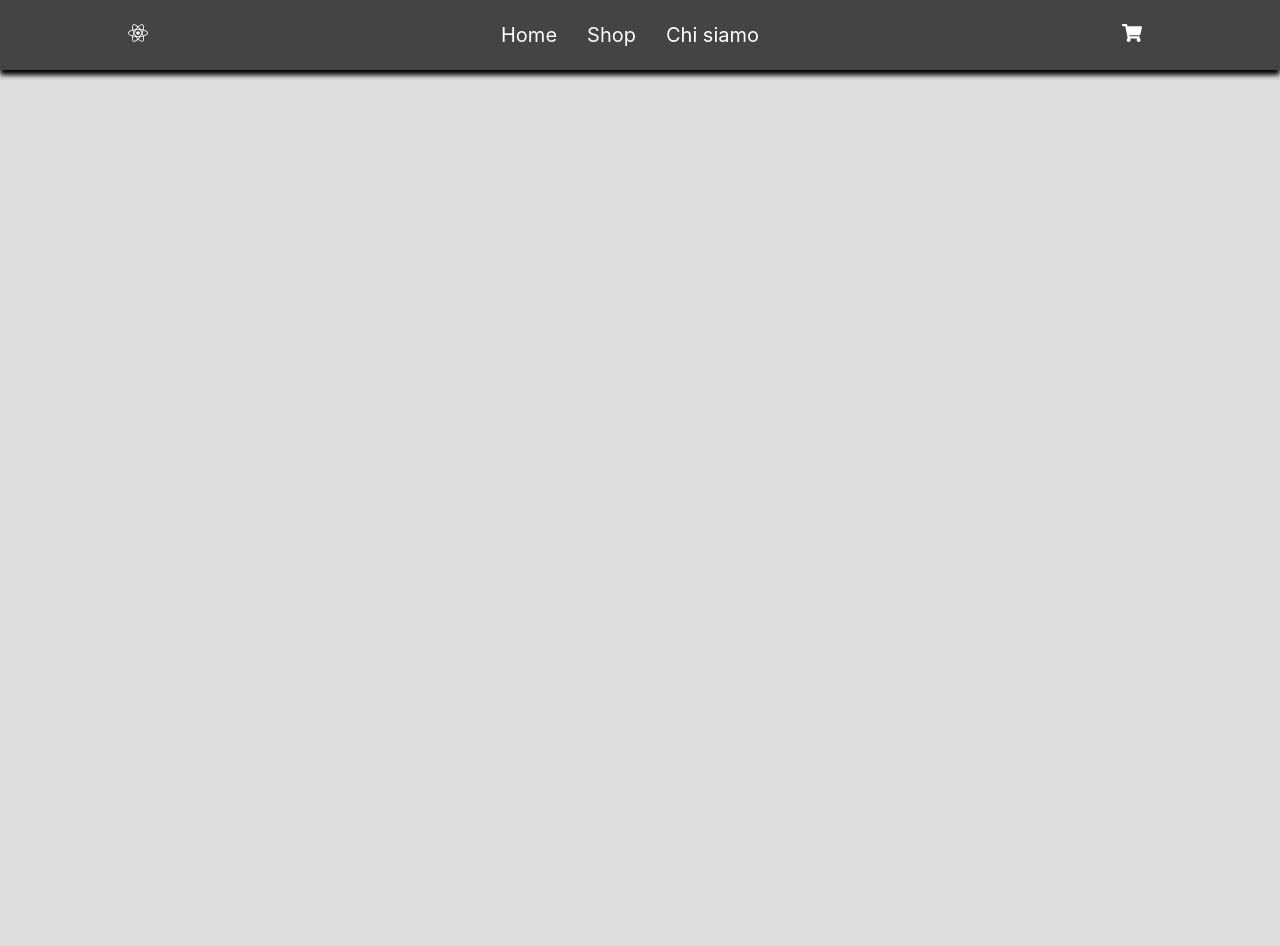
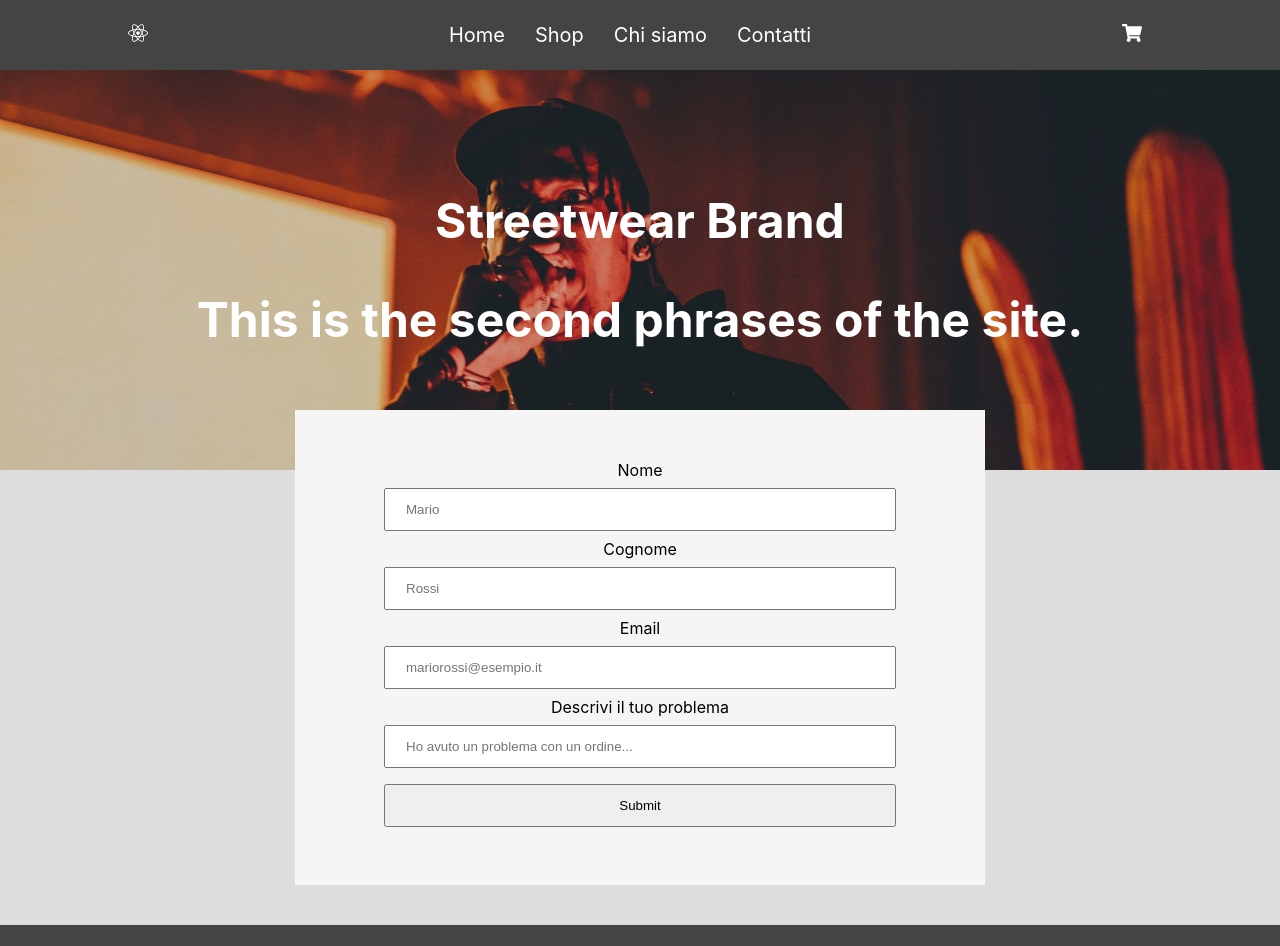
Before and after one commit to S4lvious/Fullstack-React-Ecommerce, a React (Create React App) app: page /contact in a window 1280 px wide. Before the commit this address had no page. Shown: the top 946 px of the page. Before the commit the page ends 800 px from the top, so only its background shows below. Built offline with nearby package versions, Linux system fonts and the light colour scheme.

Commit message:
Aggiunta sezione contatti

```diff
--- a/src/App.js
+++ b/src/App.js
@@ -4,6 +4,7 @@ import Navbar from './Components/Navbar';
 import Home from './Components/Home';
 import About from './Components/About';
 import Shop from './Components/Shop';
+import Contact from './Components/Contact';
 import { BrowserRouter, Routes, Route } from 'react-router-dom';
 import data from './Components/data';
 import Cart from './Components/Cart';
@@ -51,6 +52,9 @@ function App() {
       <Route path="/about" element={<About/>} />
       </Routes>
       <Routes>
+      <Route path="/contact" element={<Contact/>} />
+      </Routes>
+      <Routes>
       <Route path="/Shop" element={<Shop onAdd = {onAdd} products={products} cartItems={cartItems}/>} />
       </Routes>
       <Routes>
--- /dev/null
+++ b/src/Components/Contact.js
@@ -0,0 +1,30 @@
+import React from 'react'
+import './Styles/Contact.css'
+import Footer from './Footer'
+
+export default function Contact() {
+  return (
+    <div>
+        <section class="cover">
+            <div class="cover___filter"></div>
+                <div class="cover___text">
+                    <h1>Streetwear Brand</h1>
+                    <h2>This is the second phrases of the site.</h2>
+                </div>
+        </section>
+        <form class="contact-form">
+            <label>Nome</label>
+            <input type={Text} placeholder="Mario" name='Nome'></input>
+            <label>Cognome</label>
+            <input type={Text} placeholder="Rossi" name='Cognome'></input>
+            <label>Email</label>
+            <input type={Text} placeholder="mariorossi@esempio.it" name='Email'></input>
+            <label>Descrivi il tuo problema</label>
+            <input type={Text} placeholder="Ho avuto un problema con un ordine..." name='Problema'></input>
+            <input type ={'submit'}></input>
+
+        </form>
+        <Footer />
+    </div>
+  )
+}
--- a/src/Components/Navbar.js
+++ b/src/Components/Navbar.js
@@ -27,6 +27,9 @@ function Navbar() {
             <Link to = "/about" style={{ textDecoration: 'none' }}>
                 <li className="navitem">Chi siamo</li>
             </Link>
+            <Link to = "/contact" style={{ textDecoration: 'none' }}>
+                <li className="navitem">Contatti</li>
+            </Link>
             </ul>
             <Link to = "/Cart" style= {{textDecoration: 'none'}}>
                 <li className="navitem"><FaShoppingCart /></li>
--- /dev/null
+++ b/src/Components/Styles/Contact.css
@@ -0,0 +1,22 @@
+.contact-form{
+    position: relative;
+    display: flex;
+    align-items: center;
+    justify-content: center;
+    flex-direction: column;
+    background-color: whitesmoke;
+    width: 50%;
+    margin: auto;
+    margin-top: -60px;
+    z-index: 3;
+    padding: 50px 25px;
+    margin-bottom: 40px;
+}
+
+input {
+    width: 80%;
+    padding: 12px 20px;
+    margin: 8px 0;
+    box-sizing: border-box;
+
+}
```
